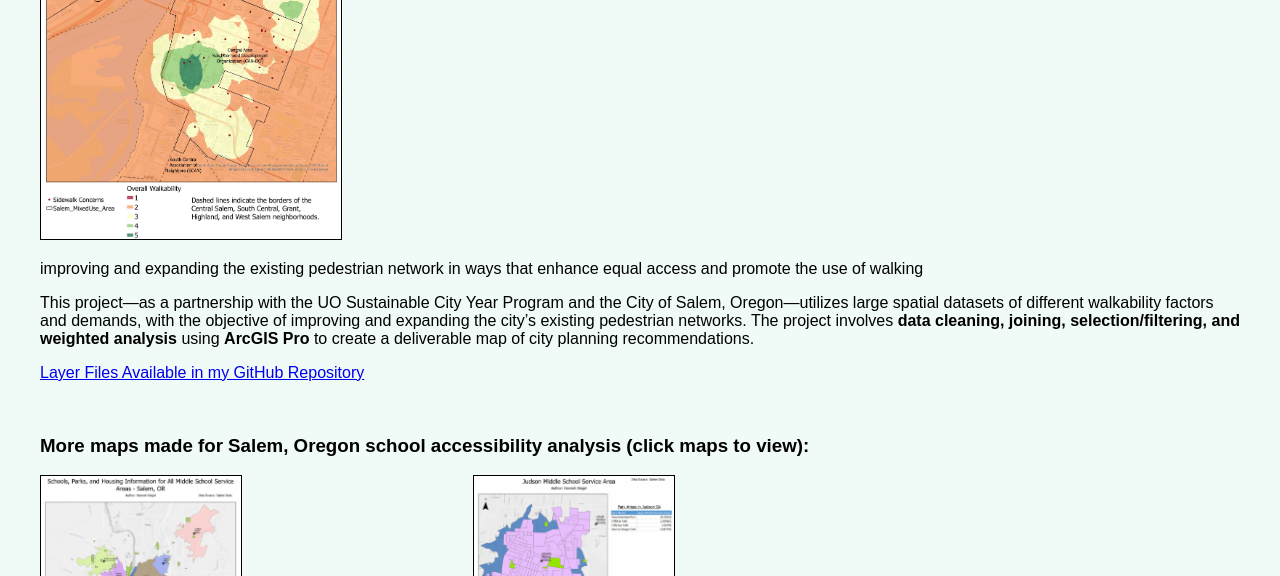
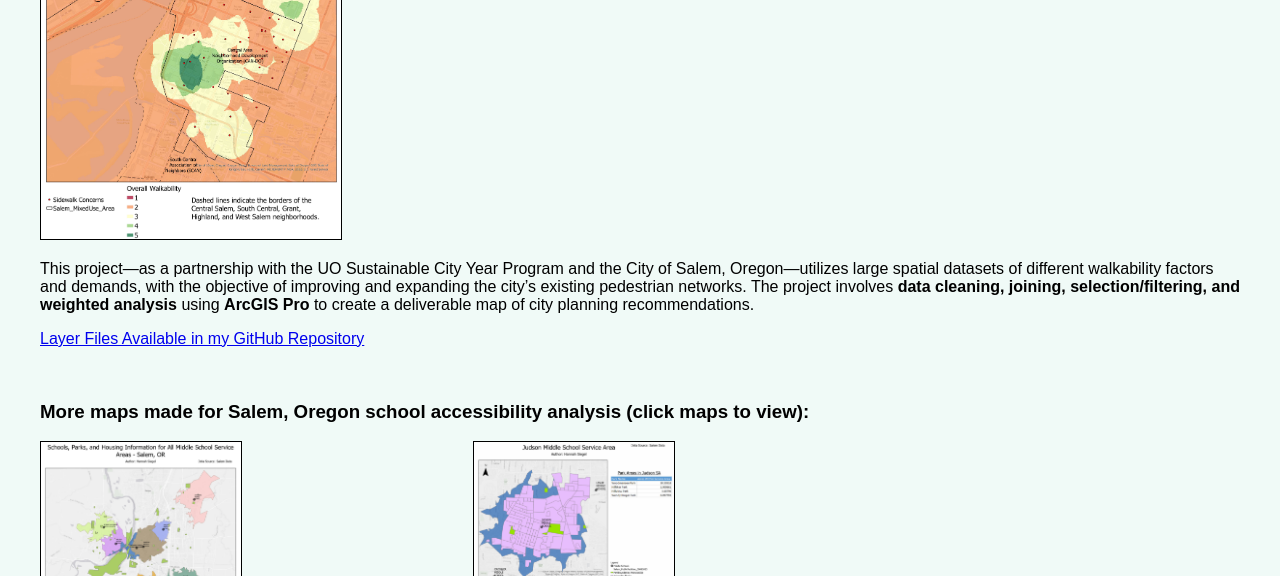
Before and after one commit to siegelhannah/portfolio, a Jekyll site: the page built from Projects.md, in a window 1280 px wide and 900 px high, scrolled down 1504 px, cut to the strip 0-576 px from the top of the window. Built offline with Jekyll 4.4.1, drawn with Linux system fonts in a browser that asks for light colours.

Commit message:
Update Projects.md

```diff
--- a/Projects.md
+++ b/Projects.md
@@ -57,9 +57,6 @@ This project utilizes **supervised classification models** and **remote sensing
     <img src="{{ site.baseurl }}/assets/FinalMapNeighborhoodIssues.jpg" alt="Salem Walkability Map" style="width: 300px; border: 1px solid black;">
 </a><br>
 
-improving and expanding the existing pedestrian network in
-ways that enhance equal access and promote the use of walking
-
 This project—as a partnership with the UO Sustainable City Year Program and the City of Salem, Oregon—utilizes large spatial datasets of different walkability factors and demands, with the objective of improving and expanding the city's existing pedestrian networks. The project involves **data cleaning, joining, selection/filtering, and weighted analysis** using **ArcGIS Pro** to create a deliverable map of city planning recommendations.
 
 [Layer Files Available in my GitHub Repository](https://github.com/siegelhannah/Salem-Walkability)
```
